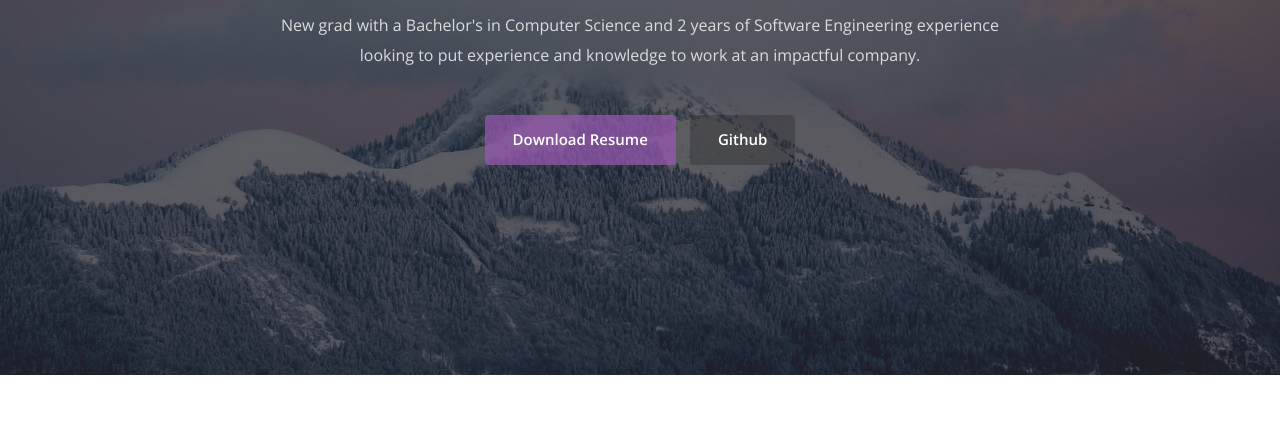
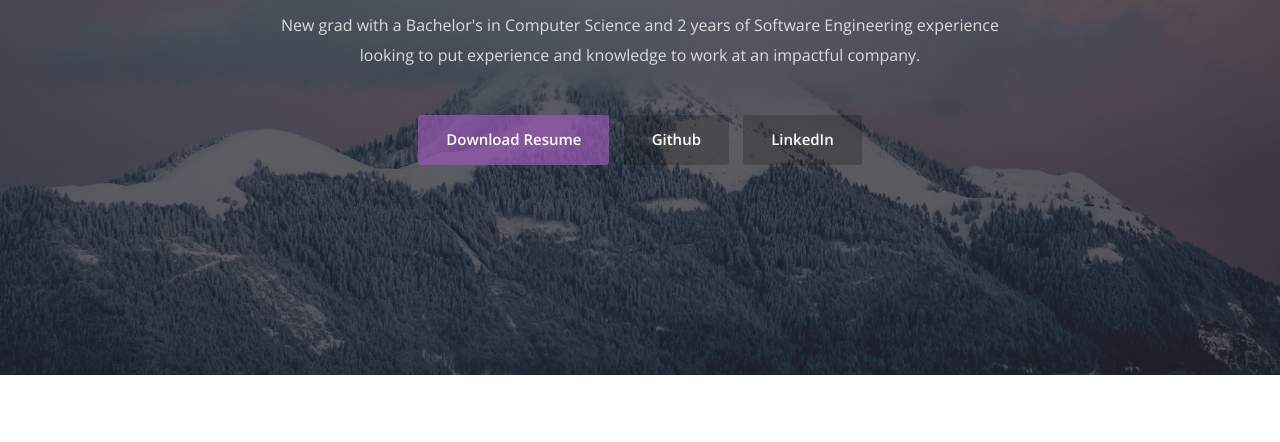
Before and after one commit to jonnycross10/resume-website, a plain HTML site: page index.html in a window 1280 px wide. Shown: the part 305-747 px from the top of the page. Drawn offline with nearby package versions, Linux system fonts and the light colour scheme.

Commit message:
added linkedin button

```diff
--- a/index.html
+++ b/index.html
@@ -77,6 +77,7 @@
                         <div class="top-big-link wow fadeInUp">
                         	<a class="btn btn-primary btn-link-1" href ="assets/res/jonnycross-site-resume.pdf" download="Jonny-Cross-Resume.pdf">Download Resume</a>
                         	<a class="btn btn-primary btn-link-2" href="https://github.com/jonnycross10" target="_blank">Github</a>
+							<a class="btn btn-primary btn-link-2" href="https://www.linkedin.com/in/jonny-c-780b63111/" target="_blank">LinkedIn</a>
                         </div>
                     </div>
                 </div>
```
